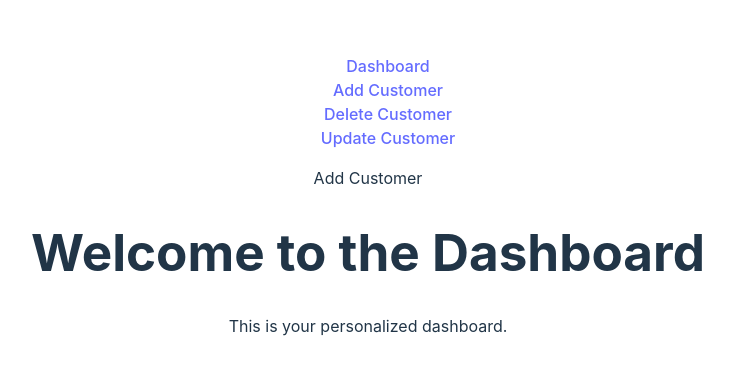
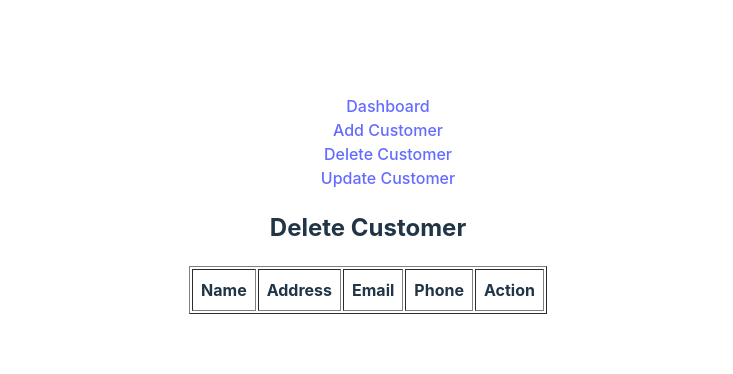
Before and after one commit to ApsaraWitharana/RAD--In-Class-Project, a React (Vite) app: page /delete in a window 1280 px wide. Shown: the part 204-578 px from the top of the page, without its empty margins (272-1005 px from the left). Built offline with nearby package versions, Linux system fonts and the light colour scheme.

Commit message:
add- customer delete form done

```diff
--- a/src/pages/DeleteCustomer.tsx
+++ b/src/pages/DeleteCustomer.tsx
@@ -1,14 +1,49 @@
+import { useContext } from "react";
+import { useNavigate } from "react-router";
+import { CustomerContext } from "../component/CustomerProvider.tsx";
 
 export function DeleteCustomer() {
+    const context = useContext(CustomerContext);
+
+    if (!context) {
+        throw new Error("CustomerContext must be used within a CustomerProvider");
+    }
+
+    const { setCustomers, customers } = context;
+    const navigate = useNavigate();
+
+    function handleDeleteCustomer() {
+        setCustomers((customers) => customers.slice(0, -1));
+        navigate("/");
+    }
+
     return (
         <div>
-            Add Customer
-            <h1>Welcome to the Dashboard</h1>
-            <p>This is your personalized dashboard.</p>
-
-
+            <h2>Delete Customer</h2>
+            <table border={1} cellPadding="8" style={{ marginTop: "20px" }}>
+                <thead>
+                <tr>
+                    <th>Name</th>
+                    <th>Address</th>
+                    <th>Email</th>
+                    <th>Phone</th>
+                    <th>Action</th>
+                </tr>
+                </thead>
+                <tbody>
+                {customers.map((customer) => (
+                    <tr key={customer.email}>
+                        <td>{customer.name}</td>
+                        <td>{customer.address}</td>
+                        <td>{customer.email}</td>
+                        <td>{customer.phone}</td>
+                        <td>
+                            <button onClick={handleDeleteCustomer}>Delete</button>
+                        </td>
+                    </tr>
+                ))}
+                </tbody>
+            </table>
         </div>
-
-
     );
 }
```
